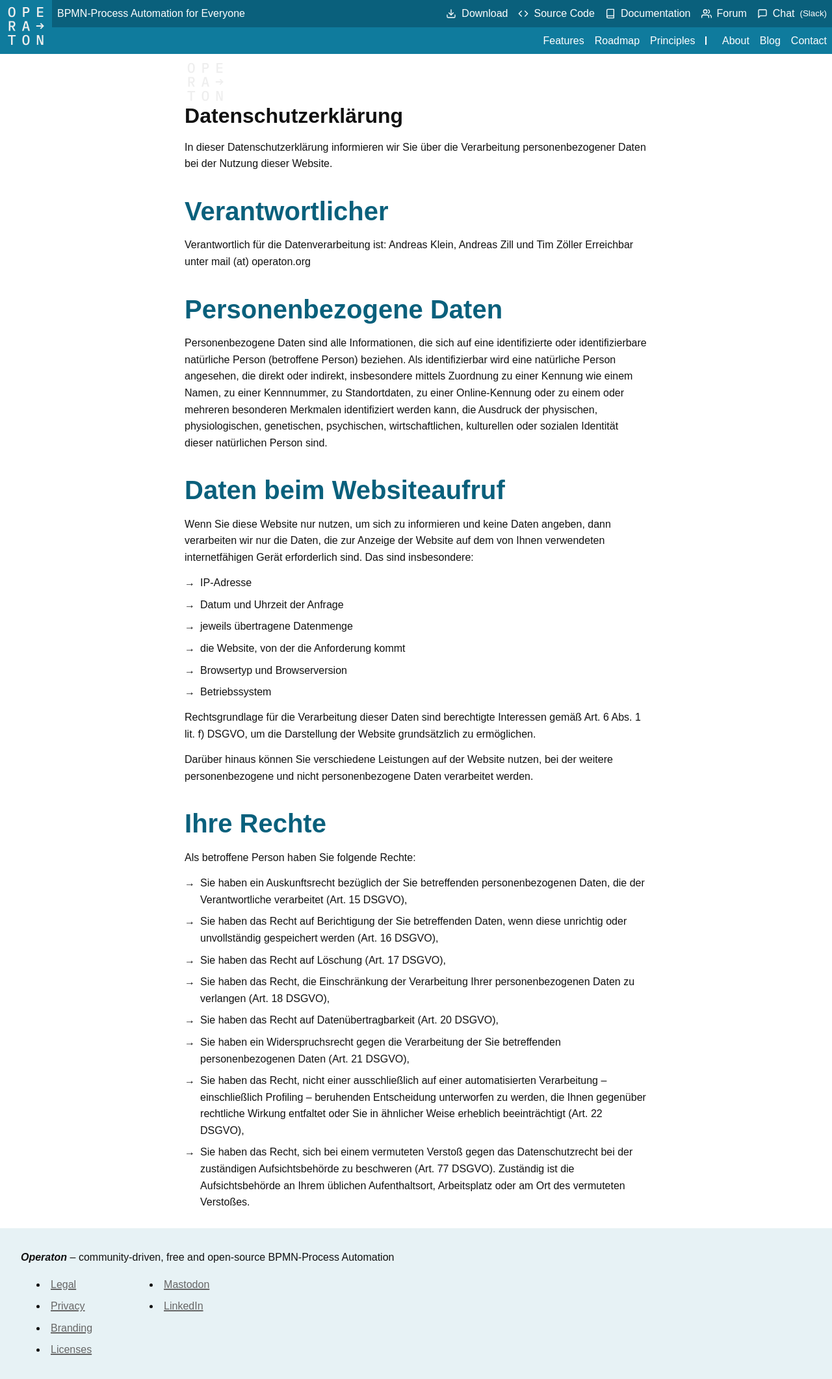
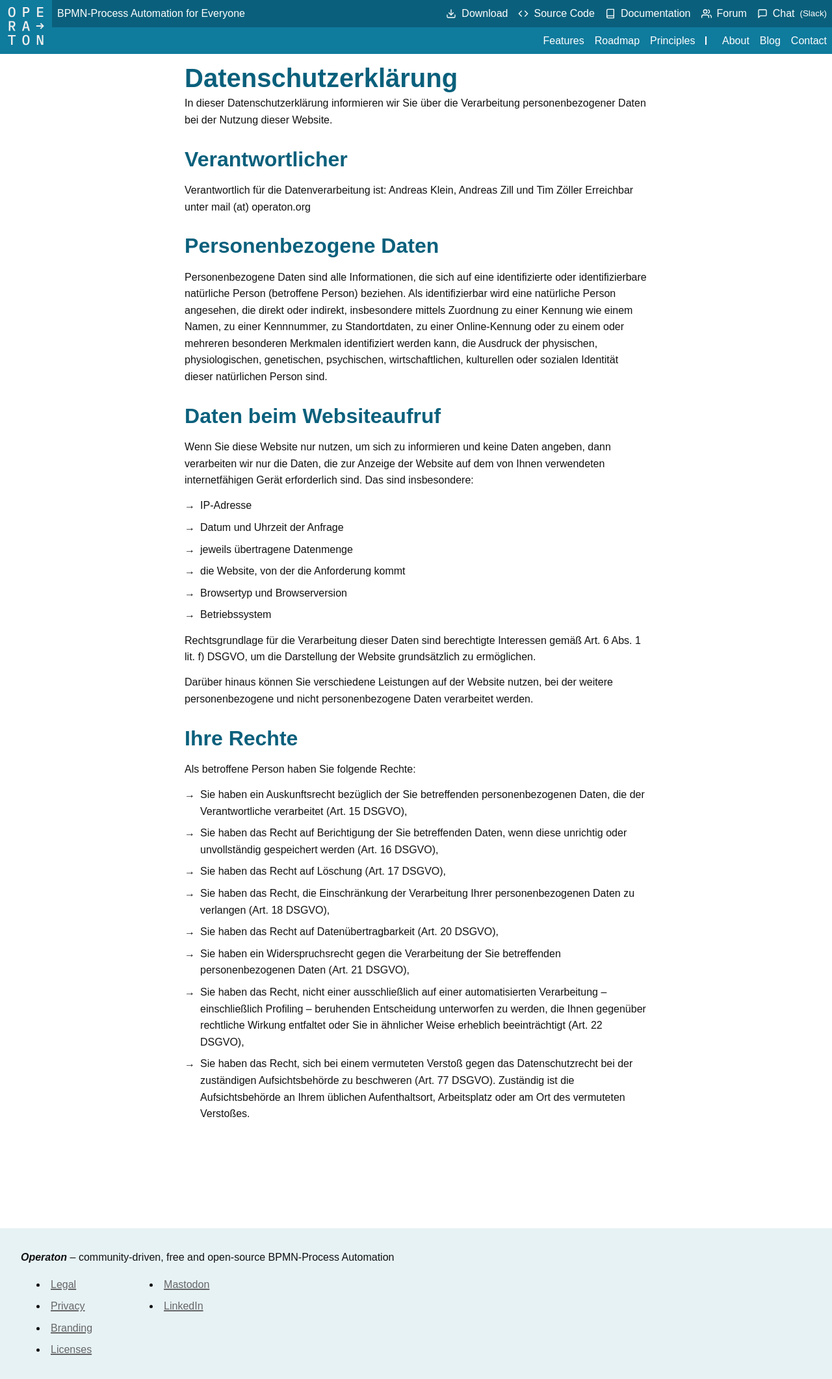
Before and after one commit to operaton/operaton.org, a Jekyll site: the page built from privacy.md, in a window 1280 px wide. Shown: the whole page at 65% size. Built offline with Jekyll 4.4.1, drawn with Linux system fonts in a browser that asks for light colours.

```diff
--- a/privacy.md
+++ b/privacy.md
@@ -3,21 +3,21 @@ layout: default
 title: "Operaton Privacy"
 ---
 
-# Datenschutzerklärung
+## Datenschutzerklärung
 
 In dieser Datenschutzerklärung informieren wir Sie über die Verarbeitung personenbezogener Daten bei der Nutzung dieser Website.
 
-## Verantwortlicher
+### Verantwortlicher
 
 Verantwortlich für die Datenverarbeitung ist:
 Andreas Klein, Andreas Zill und Tim Zöller
 Erreichbar unter mail (at) operaton.org
 
-## Personenbezogene Daten
+### Personenbezogene Daten
 
 Personenbezogene Daten sind alle Informationen, die sich auf eine identifizierte oder identifizierbare natürliche Person (betroffene Person) beziehen. Als identifizierbar wird eine natürliche Person angesehen, die direkt oder indirekt, insbesondere mittels Zuordnung zu einer Kennung wie einem Namen, zu einer Kennnummer, zu Standortdaten, zu einer Online-Kennung oder zu einem oder mehreren besonderen Merkmalen identifiziert werden kann, die Ausdruck der physischen, physiologischen, genetischen, psychischen, wirtschaftlichen, kulturellen oder sozialen Identität dieser natürlichen Person sind.
 
-## Daten beim Websiteaufruf
+### Daten beim Websiteaufruf
 
 Wenn Sie diese Website nur nutzen, um sich zu informieren und keine Daten angeben, dann verarbeiten wir nur die Daten, die zur Anzeige der Website auf dem von Ihnen verwendeten internetfähigen Gerät erforderlich sind. Das sind insbesondere:
 
@@ -32,7 +32,7 @@ Rechtsgrundlage für die Verarbeitung dieser Daten sind berechtigte Interessen g
 
 Darüber hinaus können Sie verschiedene Leistungen auf der Website nutzen, bei der weitere personenbezogene und nicht personenbezogene Daten verarbeitet werden.
 
-## Ihre Rechte
+### Ihre Rechte
 
 Als betroffene Person haben Sie folgende Rechte:
 
```
Also changed, not shown: legal.md (+4 -4 lines).
